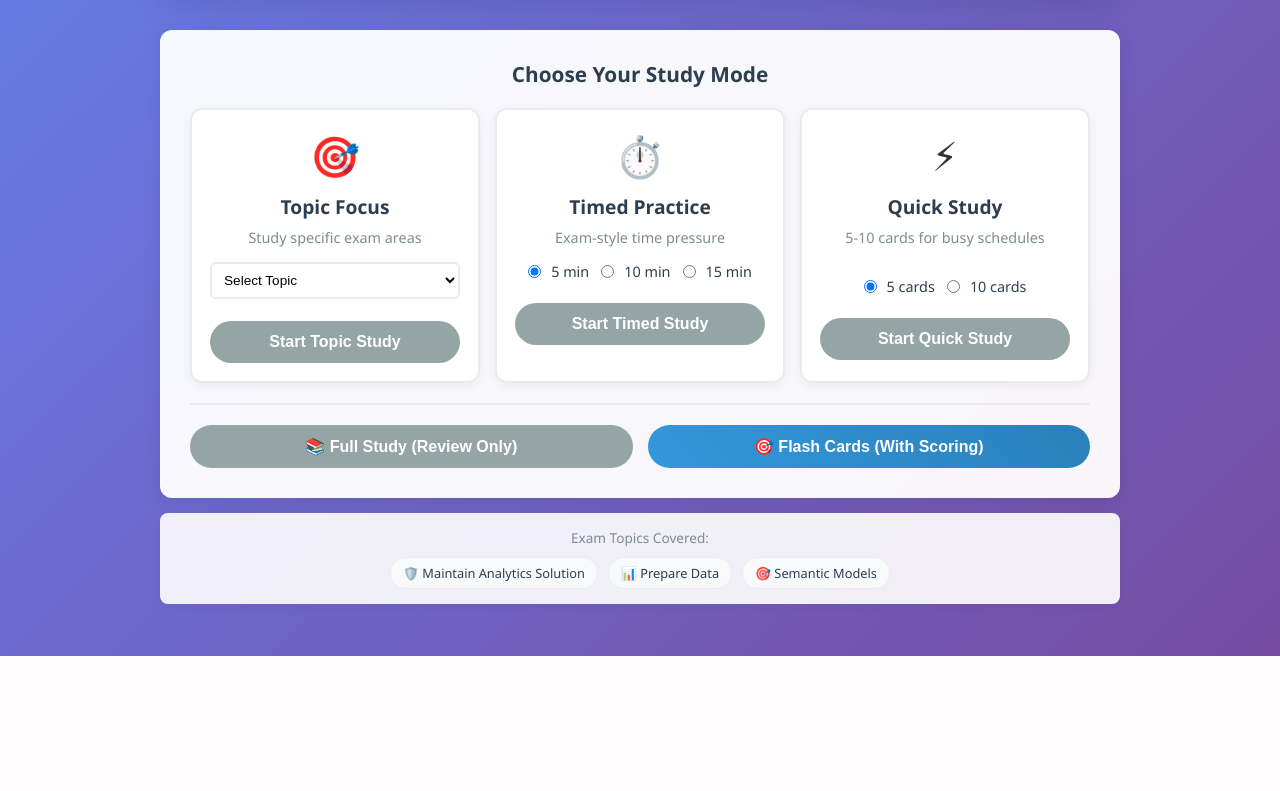
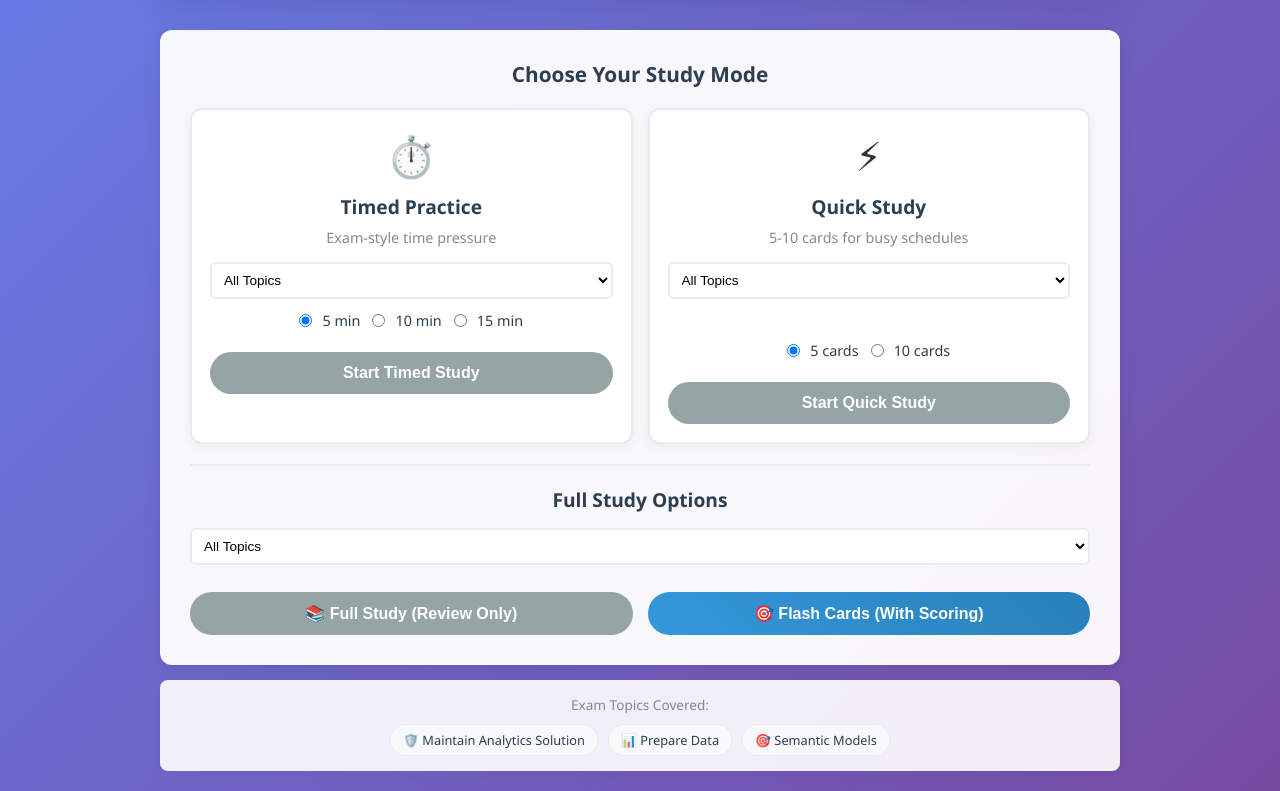
Before and after one commit to troyscott/dp600-flash, a Flask app: page / in a window 1280 px wide. Shown: the part 144-935 px from the top of the page. Before the commit the page ends 800 px from the top, so only its background shows below. Run offline with Flask 3, Linux system fonts and the light colour scheme; some libraries are stand-ins or nearby versions.

Commit message:
simplified menu

```diff
--- a/app.py
+++ b/app.py
@@ -73,20 +73,27 @@ def start_session():
     session['time_limit'] = int(time_limit) if time_limit.isdigit() else 0
     session['start_time'] = datetime.now().isoformat()
 
-    # Filter cards based on study mode
-    cards_to_study = FLASHCARDS.copy()
-
-    if mode == 'topic' and topic:
+    # Apply topic filter first (for all modes)
+    if topic:
         cards_to_study = [card for card in FLASHCARDS if card['category'] == topic]
         session['topic_filter'] = topic
-    elif mode == 'quick' and card_count.isdigit():
-        cards_to_study = random.sample(FLASHCARDS, min(int(card_count), len(FLASHCARDS)))
+        if not cards_to_study:
+            return render_template('no_cards.html', message=f"No cards found for topic: {topic}")
+    else:
+        cards_to_study = FLASHCARDS.copy()
+        session['topic_filter'] = None
+
+    # Apply mode-specific filtering/logic
+    if mode == 'quick' and card_count.isdigit():
+        # Limit to requested number of cards from filtered set
+        max_cards = min(int(card_count), len(cards_to_study))
+        cards_to_study = random.sample(cards_to_study, max_cards)
     elif mode == 'timed':
-        # For timed mode, we'll use all cards but track time
+        # Use filtered cards (by topic if selected) with time tracking
         session['time_remaining'] = int(time_limit) * 60  # Convert to seconds
     elif mode in ['full_study', 'flash_cards']:
-        # Both modes use all cards, but different UI behavior
-        cards_to_study = FLASHCARDS.copy()
+        # Use filtered cards (by topic if selected)
+        pass
 
     if not cards_to_study:
         return render_template('no_cards.html', message="No cards found for this topic.")
--- a/static/style.css
+++ b/static/style.css
@@ -629,11 +629,19 @@ header h1 {
     margin-top: 15px;
 }
 
+.full-study-section h4 {
+    text-align: center;
+    margin-bottom: 15px;
+    color: #2c3e50;
+    font-size: 1.2rem;
+}
+
 .full-modes {
     display: flex;
     gap: 15px;
     justify-content: center;
     flex-wrap: wrap;
+    margin-top: 15px;
 }
 
 .full-btn {
@@ -668,6 +676,16 @@ header h1 {
 
 .mode-badge {
     background: #f39c12;
+    color: white;
+    padding: 4px 12px;
+    border-radius: 15px;
+    font-size: 0.8rem;
+    font-weight: 600;
+    margin-bottom: 5px;
+}
+
+.topic-badge {
+    background: #3498db;
     color: white;
     padding: 4px 12px;
     border-radius: 15px;
@@ -858,3 +876,10 @@ header h1 {
 .study-options .btn {
     margin: 8px;
 }
+
+/* Flip button styling to maintain consistent width */
+#flip-btn {
+    min-width: 150px;
+    text-align: center;
+    transition: all 0.3s ease;
+}
--- a/templates/index.html
+++ b/templates/index.html
@@ -12,36 +12,22 @@
 
             <div class="mode-grid">
                 <div class="mode-card">
-                    <div class="mode-icon">🎯</div>
-                    <h4>Topic Focus</h4>
-                    <p>Study specific exam areas</p>
-                    <select id="topic-select" class="topic-selector">
-                        <option value="">Select Topic</option>
+                    <div class="mode-icon">⏱️</div>
+                    <h4>Timed Practice</h4>
+                    <p>Exam-style time pressure</p>
+                    <select id="timed-topic-select" class="topic-selector">
+                        <option value="">All Topics</option>
                         <option value="Maintain Analytics Solution">🛡️ Maintain Analytics Solution</option>
                         <option value="Prepare Data">📊 Prepare Data</option>
                         <option value="Semantic Models">🎯 Semantic Models</option>
                     </select>
-                    <button hx-post="/start-session"
-                            hx-vals="js:{mode: 'topic', topic: document.getElementById('topic-select').value}"
-                            hx-target="#flashcard-area"
-                            hx-swap="innerHTML"
-                            class="btn btn-secondary mode-btn"
-                            onclick="return validateTopicSelection()">
-                        Start Topic Study
-                    </button>
-                </div>
-
-                <div class="mode-card">
-                    <div class="mode-icon">⏱️</div>
-                    <h4>Timed Practice</h4>
-                    <p>Exam-style time pressure</p>
                     <div class="time-options">
                         <label><input type="radio" name="timer" value="5" checked> 5 min</label>
                         <label><input type="radio" name="timer" value="10"> 10 min</label>
                         <label><input type="radio" name="timer" value="15"> 15 min</label>
                     </div>
                     <button hx-post="/start-session"
-                            hx-vals="js:{mode: 'timed', time: document.querySelector('input[name=timer]:checked').value}"
+                            hx-vals="js:{mode: 'timed', time: document.querySelector('input[name=timer]:checked').value, topic: document.getElementById('timed-topic-select').value}"
                             hx-target="#flashcard-area"
                             hx-swap="innerHTML"
                             class="btn btn-secondary mode-btn">
@@ -53,12 +39,18 @@
                     <div class="mode-icon">⚡</div>
                     <h4>Quick Study</h4>
                     <p>5-10 cards for busy schedules</p>
+                    <select id="quick-topic-select" class="topic-selector">
+                        <option value="">All Topics</option>
+                        <option value="Maintain Analytics Solution">🛡️ Maintain Analytics Solution</option>
+                        <option value="Prepare Data">📊 Prepare Data</option>
+                        <option value="Semantic Models">🎯 Semantic Models</option>
+                    </select>
                     <div class="quick-options">
                         <label><input type="radio" name="quick" value="5" checked> 5 cards</label>
                         <label><input type="radio" name="quick" value="10"> 10 cards</label>
                     </div>
                     <button hx-post="/start-session"
-                            hx-vals="js:{mode: 'quick', count: document.querySelector('input[name=quick]:checked').value}"
+                            hx-vals="js:{mode: 'quick', count: document.querySelector('input[name=quick]:checked').value, topic: document.getElementById('quick-topic-select').value}"
                             hx-target="#flashcard-area"
                             hx-swap="innerHTML"
                             class="btn btn-secondary mode-btn">
@@ -68,21 +60,30 @@
             </div>
 
             <div class="classic-mode">
+                <div class="full-study-section">
+                    <h4>Full Study Options</h4>
+                    <select id="full-topic-select" class="topic-selector">
+                        <option value="">All Topics</option>
+                        <option value="Maintain Analytics Solution">🛡️ Maintain Analytics Solution</option>
+                        <option value="Prepare Data">📊 Prepare Data</option>
+                        <option value="Semantic Models">🎯 Semantic Models</option>
+                    </select>
                     <div class="full-modes">
                         <button hx-post="/start-session"
-                            hx-vals='{"mode": "full_study"}'
+                                hx-vals="js:{mode: 'full_study', topic: document.getElementById('full-topic-select').value}"
                                 hx-target="#flashcard-area"
                                 hx-swap="innerHTML"
                                 class="btn btn-secondary full-btn">
                             📚 Full Study (Review Only)
                         </button>
                         <button hx-post="/start-session"
-                            hx-vals='{"mode": "flash_cards"}'
+                                hx-vals="js:{mode: 'flash_cards', topic: document.getElementById('full-topic-select').value}"
                                 hx-target="#flashcard-area"
                                 hx-swap="innerHTML"
                                 class="btn btn-primary full-btn">
                             🎯 Flash Cards (With Scoring)
                         </button>
+                    </div>
                 </div>
             </div>
         </div>
```
Also changed, not shown: templates/flashcard.html (+26 -5 lines), README.md. Lines whose indentation alone changed are shown as unchanged.
